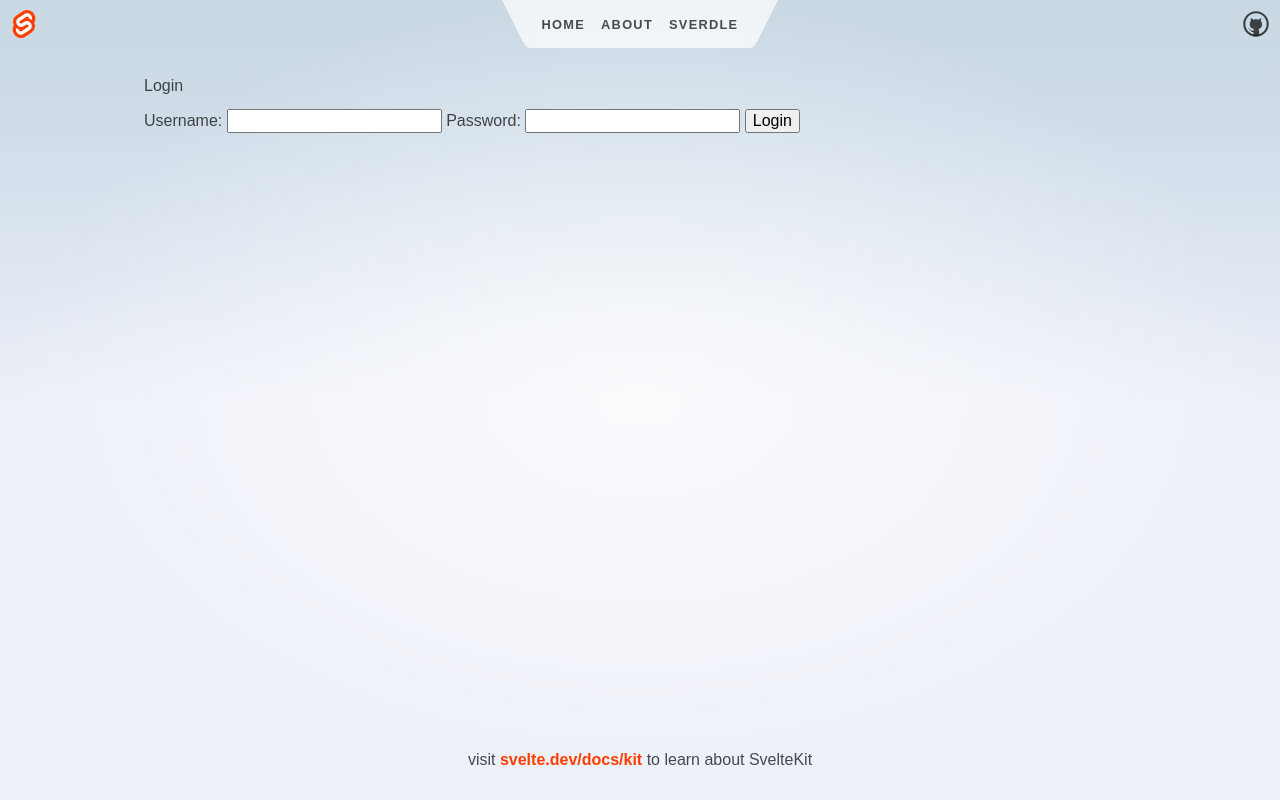
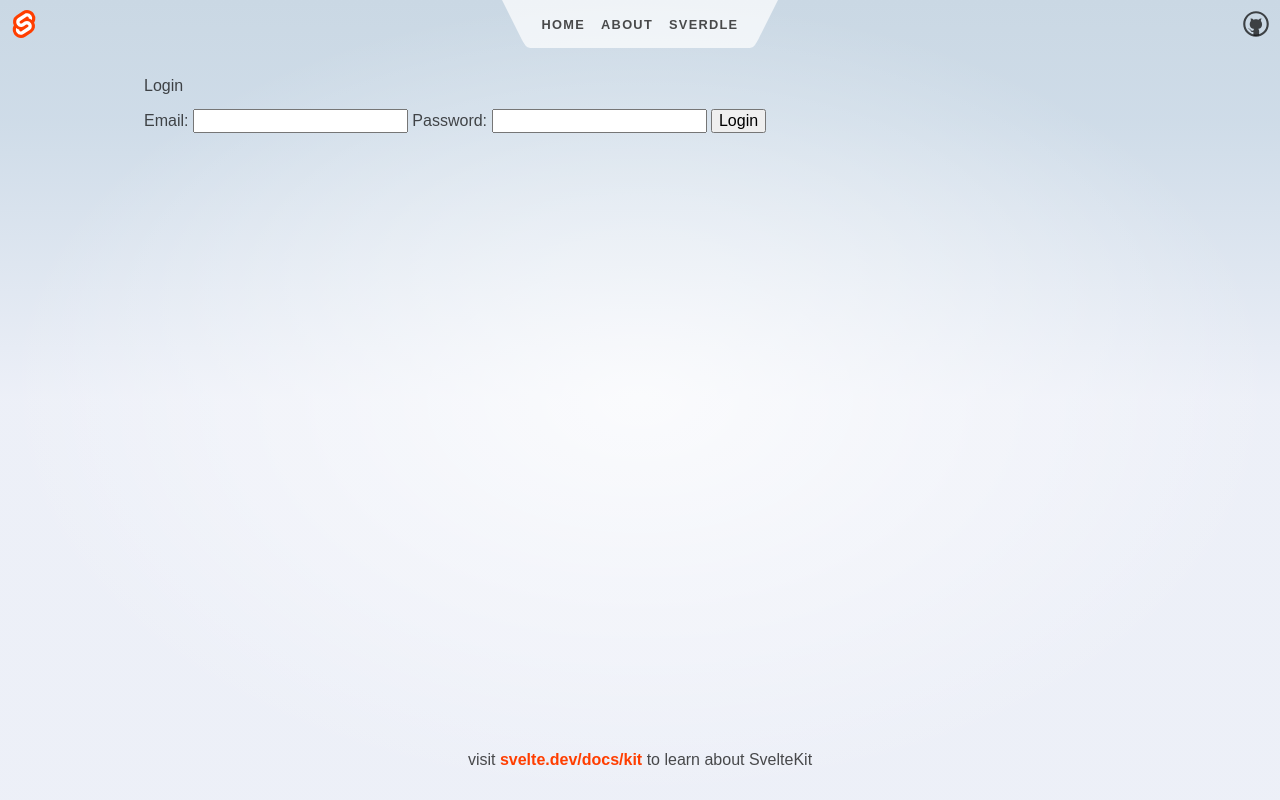
Before and after one commit to JonasunderscoreJones/dash.jonasjones.dev, a SvelteKit app: page /login in a window 1280 px wide. Built offline with nearby package versions, Linux system fonts and the light colour scheme.

Commit message:
fixed email input

```diff
--- a/src/routes/login/+page.svelte
+++ b/src/routes/login/+page.svelte
@@ -1,7 +1,7 @@
 <script>
     import { navigate } from 'svelte-routing';
     import { setSessionKey } from '../../utils/session.js';
-    let username = '';
+    let email = '';
     let password = '';
     let errorMessage = '';
 
@@ -9,7 +9,7 @@
       try {
         const response = await fetch('https://your-backend-api/login', {
           method: 'POST',
-          body: JSON.stringify({ username, password }),
+          body: JSON.stringify({ email, password }),
           headers: {
             'Content-Type': 'application/json'
           }
@@ -36,9 +36,9 @@
     <p style="color: red;">{errorMessage}</p>
   {/if}
 
-  <form on:submit|preventDefault={handleLogin}>
-    <label for="username">Username:</label>
-    <input id="username" bind:value={username} required />
+      <form on:submit|preventDefault={handleLogin}>
+        <label for="email">Email:</label>
+        <input id="email" bind:value={email} required />
 
     <label for="password">Password:</label>
     <input type="password" id="password" bind:value={password} required />
```
